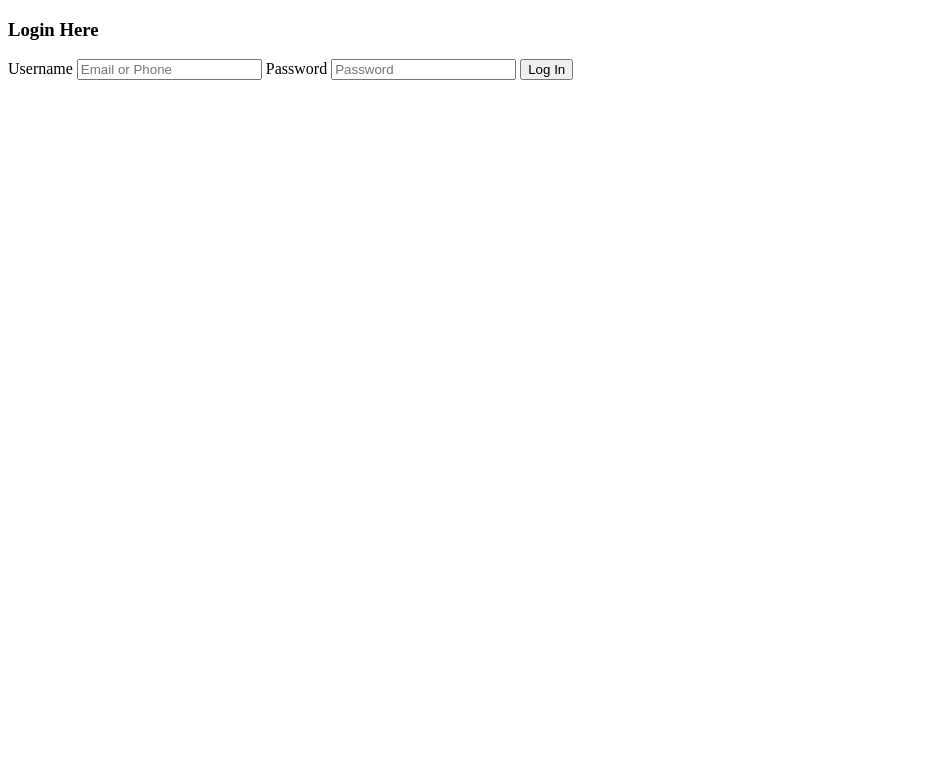
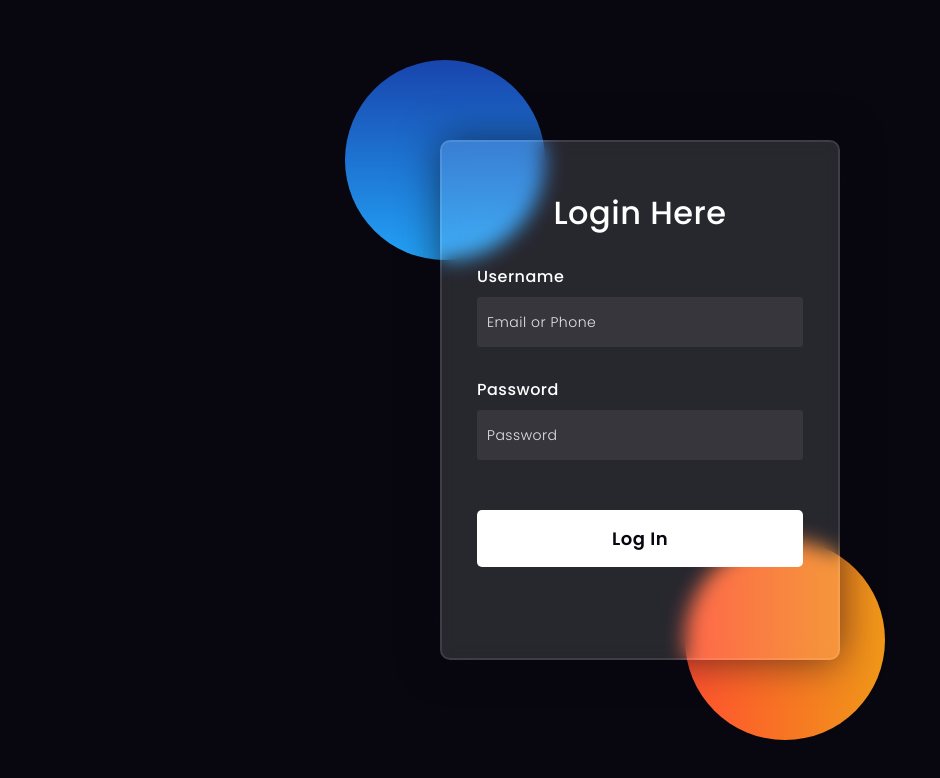
Before and after one commit to Vincent-presh/Authentication-System, a plain HTML site: page index.html in a window 1280 px wide. Shown: the whole page, without its empty margins (0-940 px from the left). Drawn offline with Linux system fonts and the light colour scheme.

Commit message:
Added CSS files for styling

```diff
--- /dev/null
+++ b/assets/css/index.css
@@ -0,0 +1,115 @@
+*,
+*:before,
+*:after {
+  padding: 0;
+  margin: 0;
+  box-sizing: border-box;
+}
+body {
+  background-color: #080710;
+}
+.background {
+  width: 430px;
+  height: 520px;
+  position: absolute;
+  transform: translate(-50%, -50%);
+  left: 50%;
+  top: 50%;
+}
+.background .shape {
+  height: 200px;
+  width: 200px;
+  position: absolute;
+  border-radius: 50%;
+}
+.shape:first-child {
+  background: linear-gradient(#1845ad, #23a2f6);
+  left: -80px;
+  top: -80px;
+}
+.shape:last-child {
+  background: linear-gradient(to right, #ff512f, #f09819);
+  right: -30px;
+  bottom: -80px;
+}
+form {
+  height: 520px;
+  width: 400px;
+  background-color: rgba(255, 255, 255, 0.13);
+  position: absolute;
+  transform: translate(-50%, -50%);
+  top: 50%;
+  left: 50%;
+  border-radius: 10px;
+  backdrop-filter: blur(10px);
+  border: 2px solid rgba(255, 255, 255, 0.1);
+  box-shadow: 0 0 40px rgba(8, 7, 16, 0.6);
+  padding: 50px 35px;
+}
+form * {
+  font-family: "Poppins", sans-serif;
+  color: #ffffff;
+  letter-spacing: 0.5px;
+  outline: none;
+  border: none;
+}
+form h3 {
+  font-size: 32px;
+  font-weight: 500;
+  line-height: 42px;
+  text-align: center;
+}
+
+label {
+  display: block;
+  margin-top: 30px;
+  font-size: 16px;
+  font-weight: 500;
+}
+input {
+  display: block;
+  height: 50px;
+  width: 100%;
+  background-color: rgba(255, 255, 255, 0.07);
+  border-radius: 3px;
+  padding: 0 10px;
+  margin-top: 8px;
+  font-size: 14px;
+  font-weight: 300;
+}
+::placeholder {
+  color: #e5e5e5;
+}
+button {
+  margin-top: 50px;
+  width: 100%;
+  background-color: #ffffff;
+  color: #080710;
+  padding: 15px 0;
+  font-size: 18px;
+  font-weight: 600;
+  border-radius: 5px;
+  cursor: pointer;
+}
+.social {
+  margin-top: 30px;
+  display: flex;
+}
+.social div {
+  background: red;
+  width: 150px;
+  border-radius: 3px;
+  padding: 5px 10px 10px 5px;
+  background-color: rgba(255, 255, 255, 0.27);
+  color: #eaf0fb;
+  text-align: center;
+}
+.social div:hover {
+  background-color: rgba(255, 255, 255, 0.47);
+}
+.social .fb {
+  margin-left: 25px;
+}
+.social i {
+  margin-right: 4px;
+}
--- a/index.html
+++ b/index.html
@@ -4,6 +4,7 @@
     <title>Authentication Page with Glassmorphism</title>
 
     <link rel="preconnect" href="https://fonts.gstatic.com" />
+    <!-- Styling for Fonts -->
     <link
       rel="stylesheet"
       href="https://cdnjs.cloudflare.com/ajax/libs/font-awesome/5.15.4/css/all.min.css"
@@ -12,6 +13,8 @@
       href="https://fonts.googleapis.com/css2?family=Poppins:wght@300;500;600&display=swap"
       rel="stylesheet"
     />
+    <!-- CSS Index styling file -->
+    <link rel="stylesheet" type="text/css" href="assets/css/index.css" />
   </head>
   <body>
     <div class="background">
```
